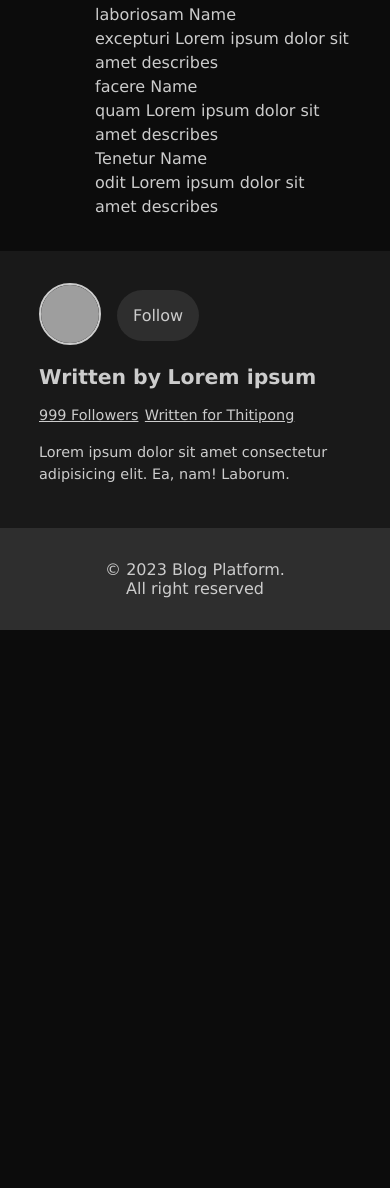
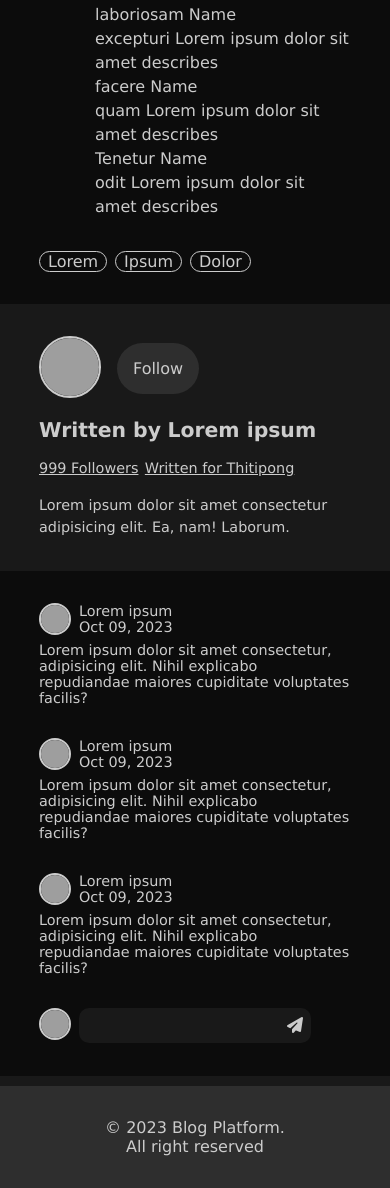
Before and after one commit to thitipongr/thitipongr.github.io, a plain HTML site: page Weekly task/#@2/Weekly task/pages/blog-view.html in a window 390 px wide. Shown: the part 5221-6409 px from the top of the page. Before the commit the page ends 5851 px from the top, so only its background shows below. Drawn offline with Linux system fonts and the light colour scheme; grey boxes are pictures that could not be loaded.

Commit message:
adjust blog-view comment for mobile view

```diff
--- a/Weekly task/#@2/Weekly task/index.css
+++ b/Weekly task/#@2/Weekly task/index.css
@@ -100,7 +100,8 @@ footer {
     width: 100%;
   }
 
-  .menu input:focus {
+  .menu input:focus,
+  .comment-box:focus {
     border: 0px;
     outline: none;
   }
@@ -201,12 +202,14 @@ footer {
   }
 
   .hero-info-contegory-info-con,
-  .main-blog-list-info-contegory-info-con {
+  .main-blog-list-info-contegory-info-con,
+  .blog-view-category-con {
     display: flex;
   }
 
   .hero-info-contegory-info,
-  .main-blog-list-info-contegory-info {
+  .main-blog-list-info-contegory-info,
+  .blog-view-category-info {
     border: 1px solid var(--content-text-color);
     border-radius: 1rem;
     padding: 0 0.5rem;
@@ -239,7 +242,9 @@ footer {
     display: none;
   }
 
-  .blog-view-info-detail-intro-writer-pic img {
+  .blog-view-info-detail-intro-writer-pic img,
+  .blog-view-comment-item-label-img img,
+  .blog-view-comment-box-img img {
     width: 42px;
     height: 42px;
     object-fit: cover;
@@ -289,12 +294,17 @@ footer {
     line-height: 1.5;
   }
 
-  .blog-view-writer{
+  .blog-view-writer {
     background-color: var(--sub-color);
     padding: 2rem 0;
   }
 
-  .blog-view-writer-action-con {
+  .blog-view-category {
+    margin: 2rem 0;
+  }
+
+  .blog-view-writer-action-con,
+  .blog-view-comment-box-con {
     display: flex;
   }
 
@@ -331,6 +341,42 @@ footer {
   .blog-view-writer-intro {
     margin-right: 0.4rem;
     margin-top: 1rem;
+  }
+
+  .blog-view-comment-item {
+    margin: 2rem 0;
+  }
+
+  .blog-view-comment-item-label-con {
+    display: flex;
+    font-size: 0.9rem;
+  }
+
+  .blog-view-comment-item-label-img img,
+  .blog-view-comment-box-img img {
+    width: 2rem;
+    height: 2rem;
+  }
+
+  .blog-view-comment-item-content {
+    font-size: 0.9rem;
+    padding-top: 0.25rem;
+  }
+
+  .comment-box {
+    margin-right: -1.5rem;
+    padding-right: 2rem !important;
+    font-size: 1rem;
+    background-color: var(--sub-color);
+    border-radius: 10px;
+    border: 0px;
+    padding: 0.5rem;
+    height: 35px;
+    width: 100%;
+  }
+
+  .blog-view-comment-box-con{
+    margin-bottom: 2rem;
   }
 }
 
--- a/Weekly task/#@2/Weekly task/pages/blog-view.html
+++ b/Weekly task/#@2/Weekly task/pages/blog-view.html
@@ -45,7 +45,7 @@
               <div class="blog-view-info-cover">
                 <img
                   src="https://images.pexels.com/photos/1067333/pexels-photo-1067333.jpeg?auto=compress&cs=tinysrgb&w=2560"
-                  alt="hero-img"
+                  alt="cover-img"
                 />
                 <h1>Lorem ipsum dolor sit amet consectetur</h1>
               </div>
@@ -65,7 +65,7 @@
                     <div class="blog-view-info-detail-intro-writer-pic">
                       <img
                         src="https://images.pexels.com/photos/598917/pexels-photo-598917.jpeg?auto=compress&cs=tinysrgb&w=42"
-                        alt="hero-writer-img"
+                        alt="writer-img"
                       />
                     </div>
                     <div class="blog-view-info-detail-intro-writer-content-con">
@@ -247,6 +247,15 @@
           </div>
         </div>
       </section>
+      <section class="blog-view-category">
+        <div class="container">
+          <div class="blog-view-category-con">
+            <div class="blog-view-category-info">Lorem</div>
+            <div class="blog-view-category-info">Ipsum</div>
+            <div class="blog-view-category-info">Dolor</div>
+          </div>
+        </div>
+      </section>
       <section class="blog-view-writer">
         <div class="container">
           <div class="blog-view-writer-con">
@@ -254,7 +263,7 @@
               <div class="blog-view-writer-pic">
                 <img
                   src="https://images.pexels.com/photos/598917/pexels-photo-598917.jpeg?auto=compress&cs=tinysrgb&w=62"
-                  alt="hero-writer-img"
+                  alt="writer-img"
                 />
               </div>
               <div class="blog-view-writer-action">
@@ -273,11 +282,99 @@
                 <a href="#">Written for Thitipong</a>
               </div>
             </div>
-            <div class="blog-view-writer-intro">Lorem ipsum dolor sit amet consectetur adipisicing elit. Ea, nam! Laborum.</div>
+            <div class="blog-view-writer-intro">
+              Lorem ipsum dolor sit amet consectetur adipisicing elit. Ea, nam!
+              Laborum.
+            </div>
           </div>
         </div>
       </section>
-      <section class="blog-view-comment"></section>
+      <section class="blog-view-comment">
+        <div class="container">
+          <div class="blog-view-comment-list-con">
+            <div class="blog-view-comment-item">
+              <div class="blog-view-comment-item-label-con">
+                <div class="blog-view-comment-item-label-img">
+                  <img
+                    src="https://images.pexels.com/photos/598917/pexels-photo-598917.jpeg?auto=compress&cs=tinysrgb&w=42"
+                    alt="commenter-img"
+                  />
+                </div>
+                <div class="blog-view-comment-item-label-name-con">
+                  <div class="blog-view-comment-item-label-name">
+                    Lorem ipsum
+                  </div>
+                  <div class="blog-view-comment-item-label-date">
+                    Oct 09, 2023
+                  </div>
+                </div>
+              </div>
+              <div class="blog-view-comment-item-content">
+                Lorem ipsum dolor sit amet consectetur, adipisicing elit. Nihil
+                explicabo repudiandae maiores cupiditate voluptates facilis?
+              </div>
+              <div class="blog-view-comment-item-action"></div>
+            </div>
+            <div class="blog-view-comment-item">
+              <div class="blog-view-comment-item-label-con">
+                <div class="blog-view-comment-item-label-img">
+                  <img
+                    src="https://images.pexels.com/photos/598917/pexels-photo-598917.jpeg?auto=compress&cs=tinysrgb&w=42"
+                    alt="commenter-img"
+                  />
+                </div>
+                <div class="blog-view-comment-item-label-name-con">
+                  <div class="blog-view-comment-item-label-name">
+                    Lorem ipsum
+                  </div>
+                  <div class="blog-view-comment-item-label-date">
+                    Oct 09, 2023
+                  </div>
+                </div>
+              </div>
+              <div class="blog-view-comment-item-content">
+                Lorem ipsum dolor sit amet consectetur, adipisicing elit. Nihil
+                explicabo repudiandae maiores cupiditate voluptates facilis?
+              </div>
+              <div class="blog-view-comment-item-action"></div>
+            </div>
+            <div class="blog-view-comment-item">
+              <div class="blog-view-comment-item-label-con">
+                <div class="blog-view-comment-item-label-img">
+                  <img
+                    src="https://images.pexels.com/photos/598917/pexels-photo-598917.jpeg?auto=compress&cs=tinysrgb&w=42"
+                    alt="commenter-img"
+                  />
+                </div>
+                <div class="blog-view-comment-item-label-name-con">
+                  <div class="blog-view-comment-item-label-name">
+                    Lorem ipsum
+                  </div>
+                  <div class="blog-view-comment-item-label-date">
+                    Oct 09, 2023
+                  </div>
+                </div>
+              </div>
+              <div class="blog-view-comment-item-content">
+                Lorem ipsum dolor sit amet consectetur, adipisicing elit. Nihil
+                explicabo repudiandae maiores cupiditate voluptates facilis?
+              </div>
+              <div class="blog-view-comment-item-action"></div>
+            </div>
+          </div>
+          <div class="blog-view-comment-box-con">
+            <div class="blog-view-comment-box-img">
+              <img
+                src="https://images.pexels.com/photos/598917/pexels-photo-598917.jpeg?auto=compress&cs=tinysrgb&w=42"
+                alt="commenter-img"
+              />
+            </div>
+            <div class="blog-view-comment-box-input">
+              <input type="text" class="comment-box"/><i class="fa-solid fa-paper-plane"></i>
+            </div>
+          </div>
+        </div>
+      </section>
     </main>
     <footer>
       <div class="container">
```
